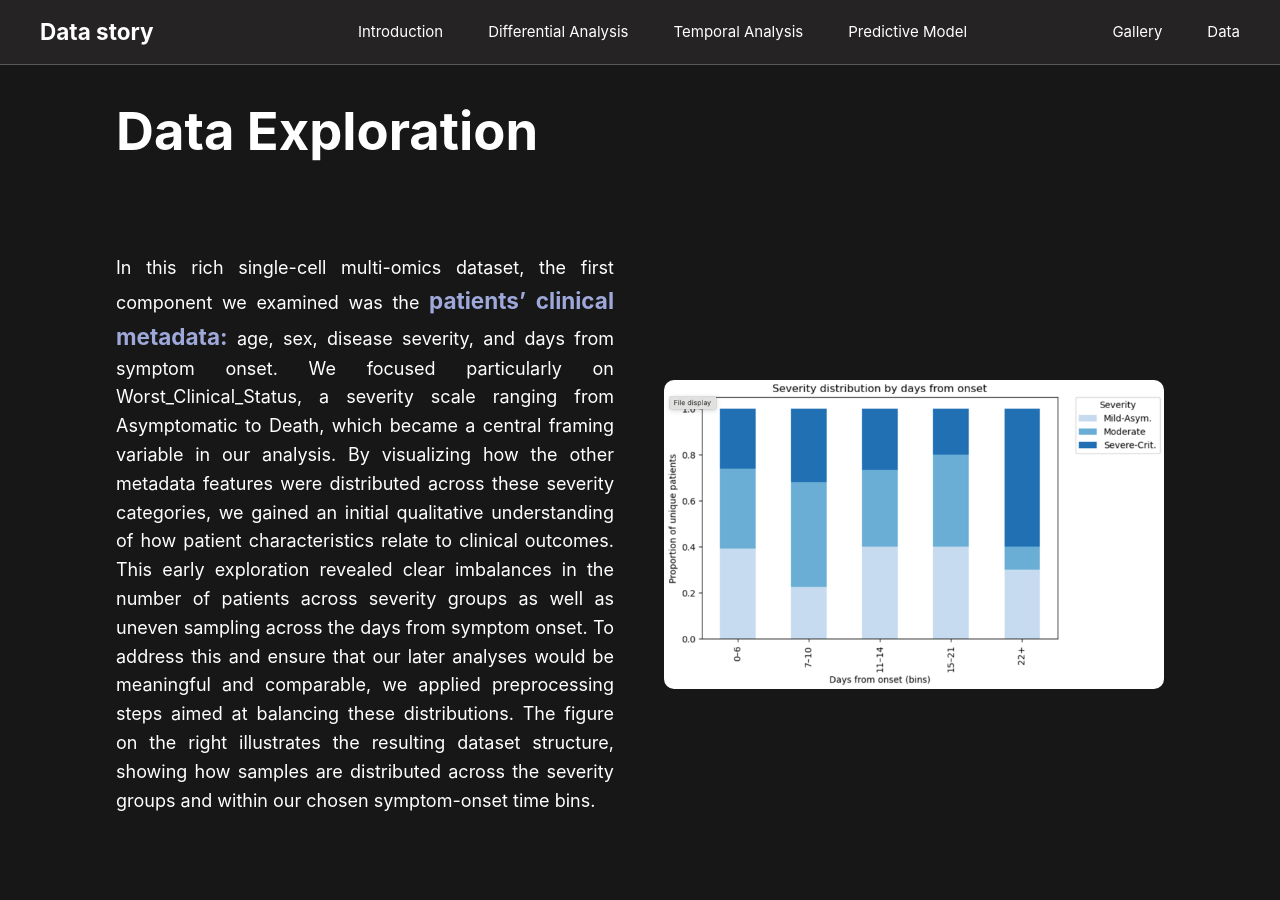
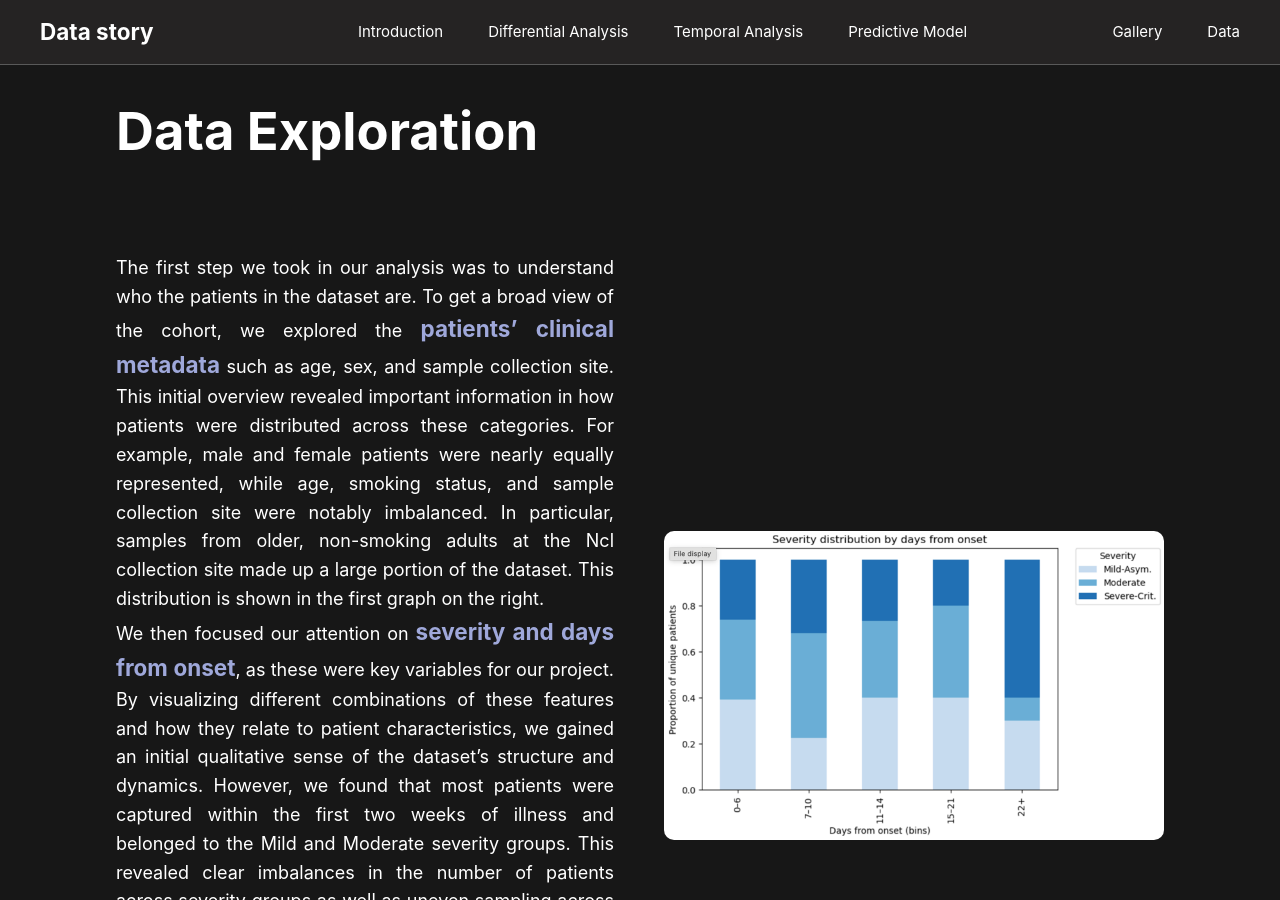
Before and after one commit to matteojourdan/data-story-new, a Jekyll site: the page built from index.html, in a window 1280 px wide and 900 px high, scrolled down 2293 px. Built offline with Jekyll 4.4.1, drawn with Linux system fonts in a browser that asks for light colours; some of the changed text lies outside the part shown.

Commit message:
new data exploration section

```diff
--- a/assets/css/styles.css
+++ b/assets/css/styles.css
@@ -426,7 +426,7 @@ h2 {
     gap: 24px;
     position: fixed;
     top: 10%;
-    right: -25%;
+    right: -24.5%;
     transform: translateX(0);
     width: 350px;
     padding: 0 20px;
--- a/index.html
+++ b/index.html
@@ -51,17 +51,28 @@ title: Home
 <section id="data_exploration" class="data-section">
     <h2>Data Exploration</h2>
     <div class="data-column">
-        <p>In this rich single-cell multi-omics dataset, the first component we examined was the
-            <span>patients’ clinical metadata:</span> age, sex, disease severity, and days from
-            symptom onset. We focused particularly on Worst_Clinical_Status, a severity scale ranging
-            from Asymptomatic to Death, which became a central framing variable in our analysis. By
-            visualizing how the other metadata features were distributed across these severity
-            categories, we gained an initial qualitative understanding of how patient characteristics
-            relate to clinical outcomes.
-            This early exploration revealed clear imbalances in the number of patients across severity
+        <p>The first step we took in our analysis was to understand who the patients
+            in the dataset are. To get a broad view of the cohort, we explored the
+            <span>patients’ clinical metadata</span> such as age, sex, and sample collection site.
+            This initial overview revealed important information in how patients were distributed
+            across these categories. For example, male and female patients were nearly
+            equally represented, while age, smoking status, and sample collection site were notably
+            imbalanced. In particular, samples from older, non-smoking adults at the Ncl collection
+            site made up a large portion of the dataset. This distribution is shown in the first
+            graph on the right.
+
+            <br/>
+            We then focused our attention on <span>severity and days from onset</span>, as these were
+            key variables for our
+            project. By visualizing different combinations of these features and how they relate
+            to patient characteristics, we gained an initial qualitative sense of the dataset’s structure
+            and dynamics.
+            However, we found that most patients were captured within the first
+            two weeks of illness and belonged to the Mild and Moderate severity groups. This revealed
+            clear imbalances in the number of patients across severity
             groups as well as uneven sampling across the days from symptom onset. To address this and
-            ensure that our later analyses would be meaningful and comparable, we applied preprocessing
-            steps aimed at balancing these distributions. The figure on the right illustrates the
+            ensure meaningful and comparable downstream analysis, we applied preprocessing
+            steps aimed at balancing these distributions. The second figure on the right illustrates the
             resulting dataset structure, showing how samples are distributed across the severity groups
             and within our chosen symptom-onset time bins.</p>
         <img class="data-exploration-image" src="/assets/img/severity_by_days_from_onset.png" alt="severity by days from onset"/>
```
Also changed, not shown: 2 other files.
